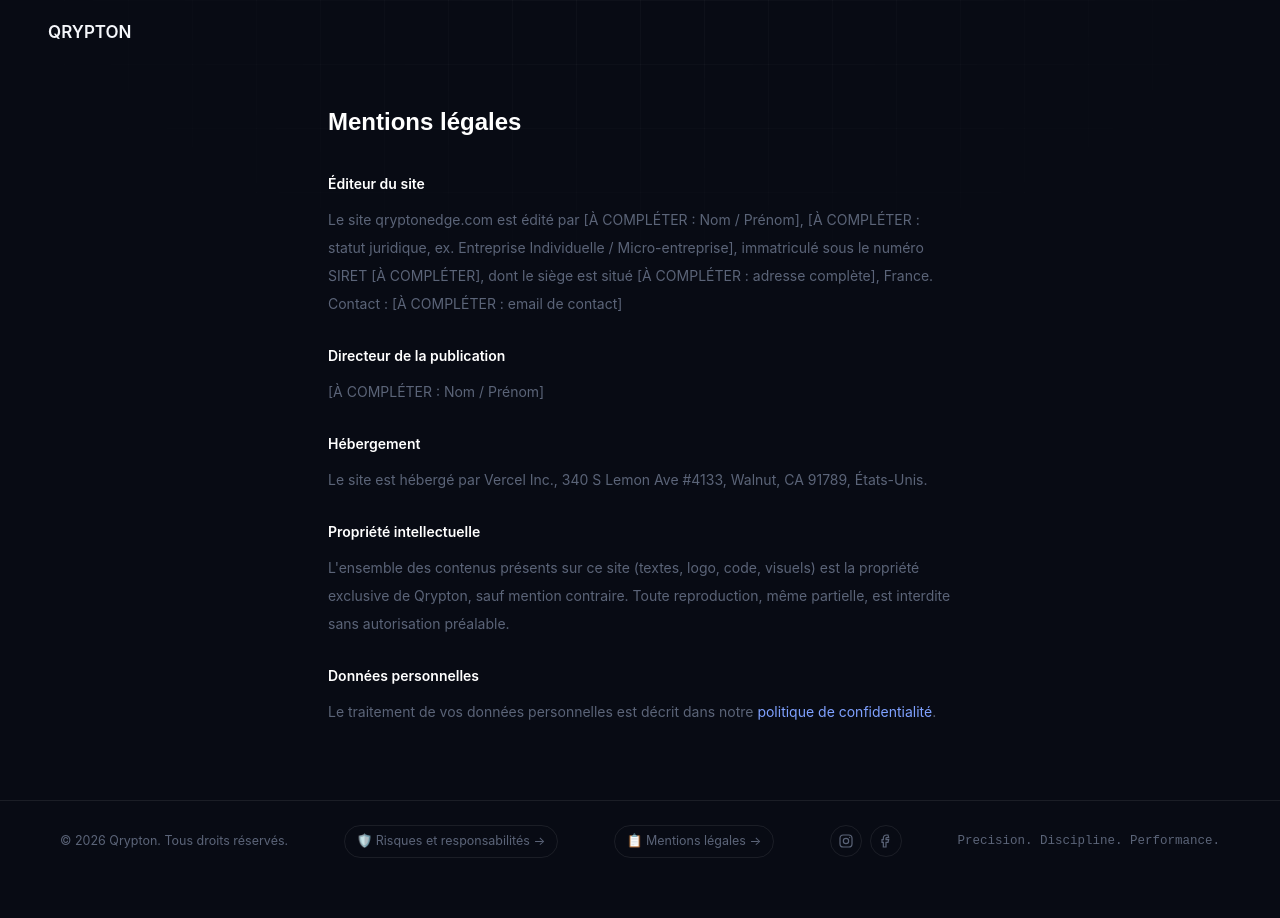
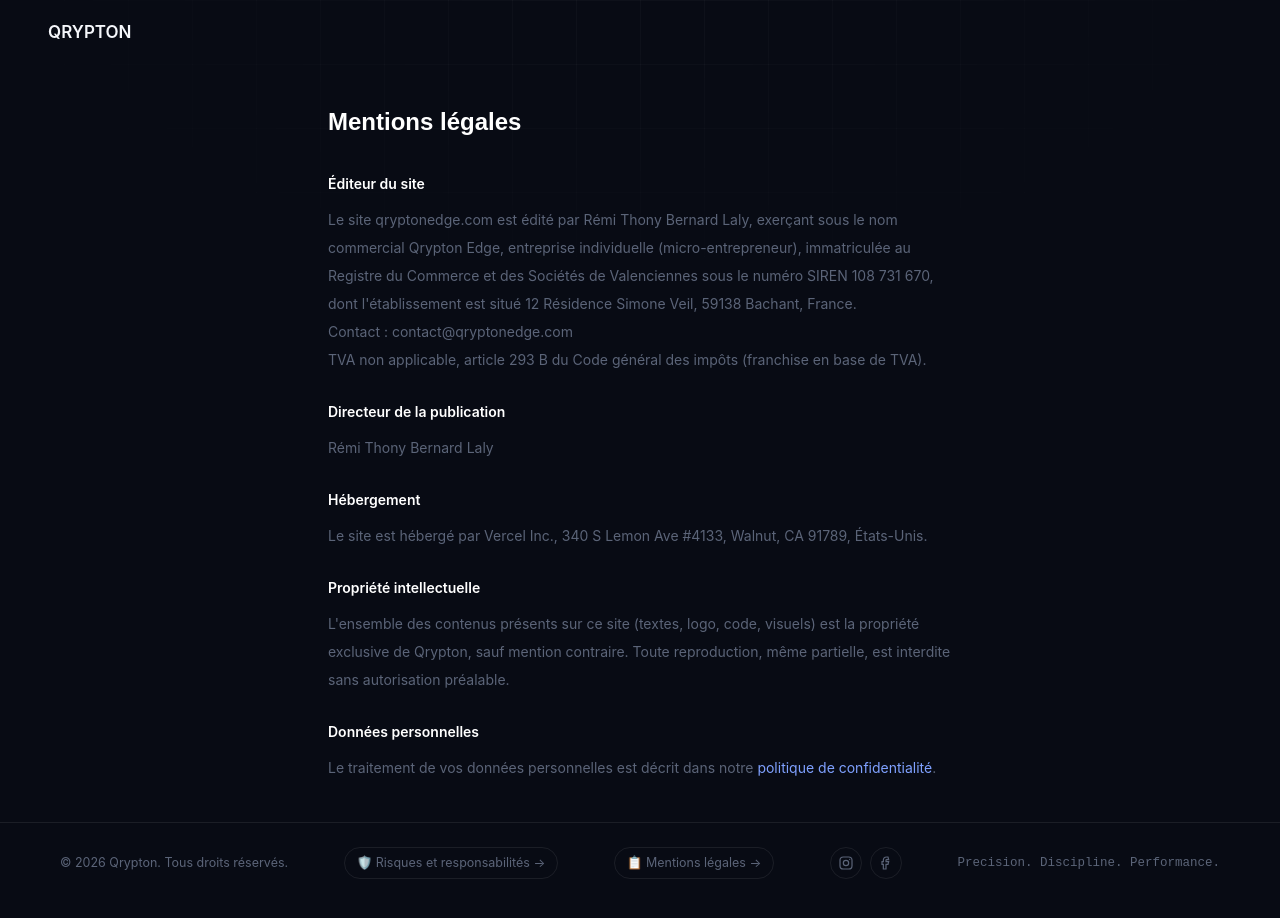
Before and after one commit to Qrypton4/Qrypton-Prenium, a Next.js app: page /mention-legales in a window 1280 px wide. Shown: the top 918 px of the page. Built offline with nearby package versions, Linux system fonts and the light colour scheme; no server answers.

Commit message:
Complete legal mentions with specific information
Updated legal mentions with specific details including the editor's name, status, SIREN number, address, contact email, and publication director.

```diff
--- a/app/mention-legales/page.tsx
+++ b/app/mention-legales/page.tsx
@@ -13,15 +13,17 @@ export default function MentionsLegales() {
 
         <h2 className="text-white font-semibold mt-6 mb-2">Éditeur du site</h2>
         <p>
-          Le site qryptonedge.com est édité par [À COMPLÉTER : Nom / Prénom],
-          [À COMPLÉTER : statut juridique, ex. Entreprise Individuelle / Micro-entreprise],
-          immatriculé sous le numéro SIRET [À COMPLÉTER],
-          dont le siège est situé [À COMPLÉTER : adresse complète], France.
+          Le site qryptonedge.com est édité par Rémi Thony Bernard Laly, exerçant sous le nom
+          commercial Qrypton Edge, entreprise individuelle (micro-entrepreneur),
+          immatriculée au Registre du Commerce et des Sociétés de Valenciennes sous le
+          numéro SIREN 108 731 670,
+          dont l&apos;établissement est situé 12 Résidence Simone Veil, 59138 Bachant, France.
         </p>
-        <p>Contact : [À COMPLÉTER : email de contact]</p>
+        <p>Contact : contact@qryptonedge.com</p>
+        <p>TVA non applicable, article 293 B du Code général des impôts (franchise en base de TVA).</p>
 
         <h2 className="text-white font-semibold mt-6 mb-2">Directeur de la publication</h2>
-        <p>[À COMPLÉTER : Nom / Prénom]</p>
+        <p>Rémi Thony Bernard Laly</p>
 
         <h2 className="text-white font-semibold mt-6 mb-2">Hébergement</h2>
         <p>
```
